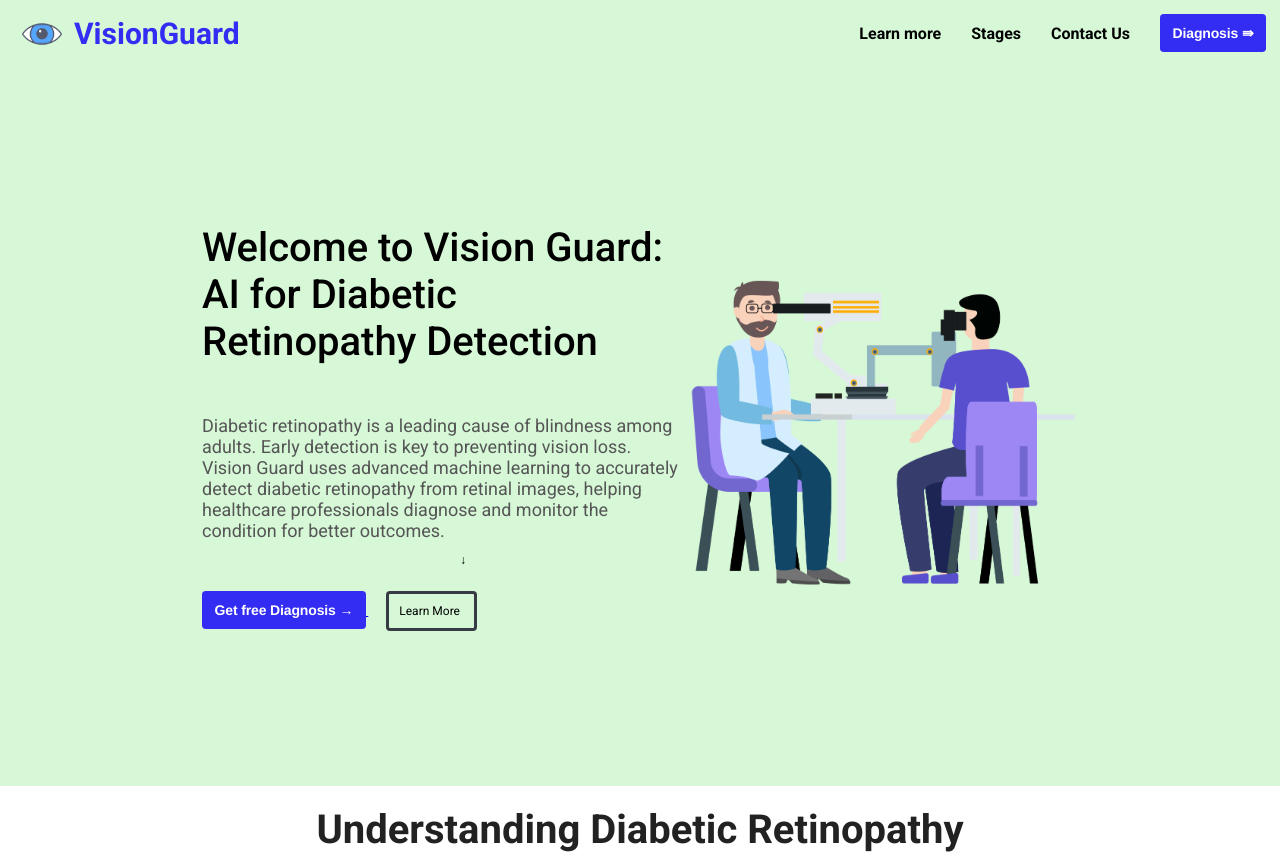
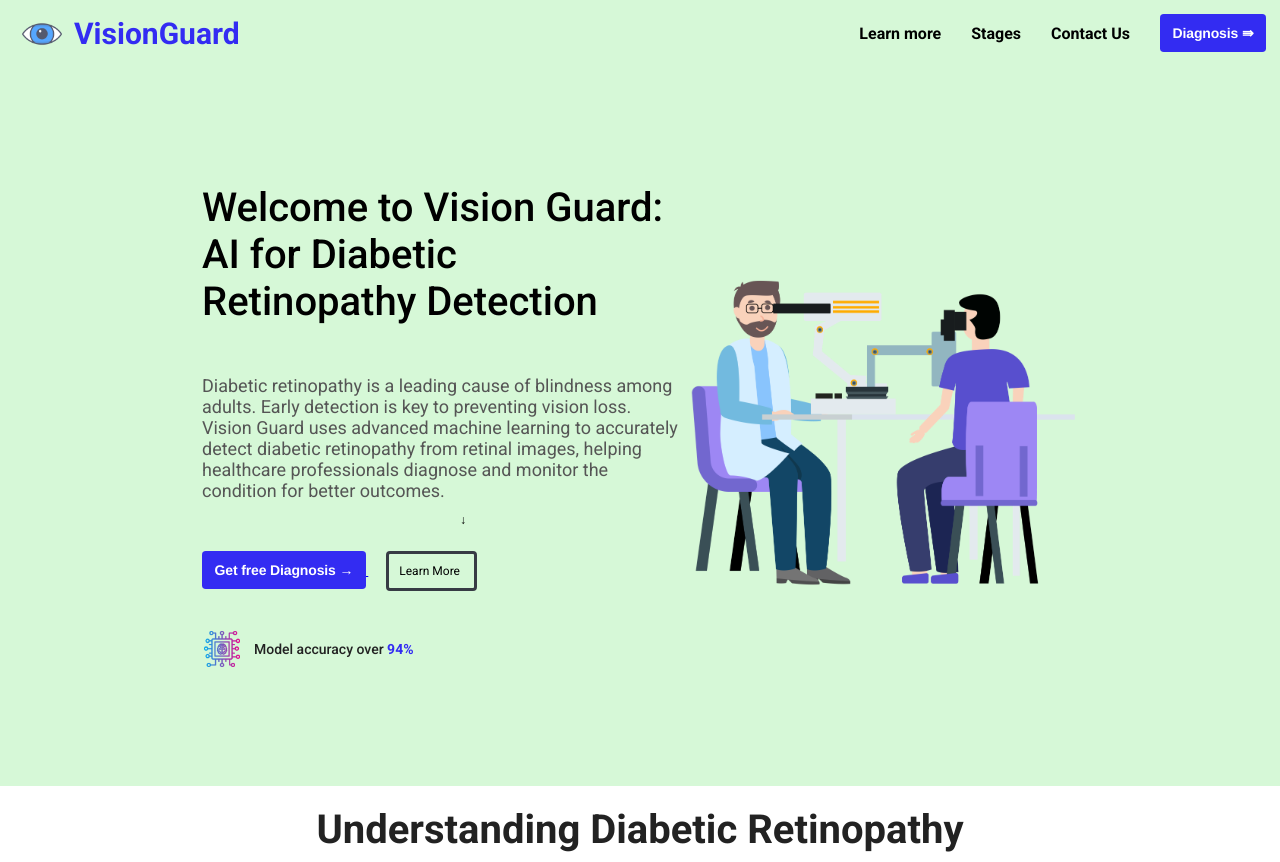
Before and after one commit to BharathC050903/visionguard, a Flask app: page / in a window 1280 px wide. Shown: the top 862 px of the page. Run offline with Flask 3, Linux system fonts and the light colour scheme.

Commit message:
front end changes

```diff
--- a/static/css/styles.css
+++ b/static/css/styles.css
@@ -126,6 +126,19 @@ ul {
   transform: translateY(+11.5px);
 }
 
+.ml-model {
+  margin-top: 4rem;
+  display: flex;
+  flex-direction: row;
+  justify-content: left;
+  align-items: center;
+  gap: 1.2rem;
+}
+
+.icon {
+  width: 4rem;
+}
+
 /* ABOUT SECTION */
 
 .about-section {
@@ -147,6 +160,15 @@ ul {
   font-size: 2rem;
   margin-bottom: 4rem;
   text-align: left;
+}
+
+.ml-accuracy-desc {
+  font-size: 1.4rem;
+  font-weight: 500;
+}
+.color-blue-span {
+  font-weight: 800;
+  color: #332cf2;
 }
 
 /* Styling for the table */
--- a/static/js/script.js
+++ b/static/js/script.js
@@ -1,5 +1,7 @@
 // Smooth scroll to the corresponding section on click of navigation buttons
-document.querySelectorAll(".navigation-elements a").forEach((link) => {
+document
+  .querySelectorAll(".navigation-elements a,.intro-section a")
+  .forEach((link) => {
     link.addEventListener("click", (e) => {
       e.preventDefault();
       const targetId = e.currentTarget.getAttribute("href"); // Get the href attribute (section ID)
--- a/templates/index.html
+++ b/templates/index.html
@@ -50,6 +50,7 @@
           from retinal images, helping healthcare professionals diagnose and
           monitor the condition for better outcomes.
         </div>
+        <div class="call-to-action">
           <a href="#diagnosis">
             <button class="button-79 intro-section-button" role="button">
               Get free Diagnosis &rarr;
@@ -58,6 +59,17 @@
           <a href="#about-section" class="learn-more-button">
             Learn More <span class="down-arr">&darr;</span>
           </a>
+        </div>
+        <div class="ml-model">
+          <img
+            class="icon"
+            src="static/img/ml-model-icon.png"
+            alt="A brain in cpu icon"
+          />
+          <div class="ml-accuracy-desc">
+            Model accuracy over <span class="color-blue-span">94%</span>
+          </div>
+        </div>
       </div>
       <img
         src="/static/img/eye-scan-bg.png"
```
Also changed, not shown: static/img/ml-model-icon.png (added). Lines whose indentation alone changed are shown as unchanged.
